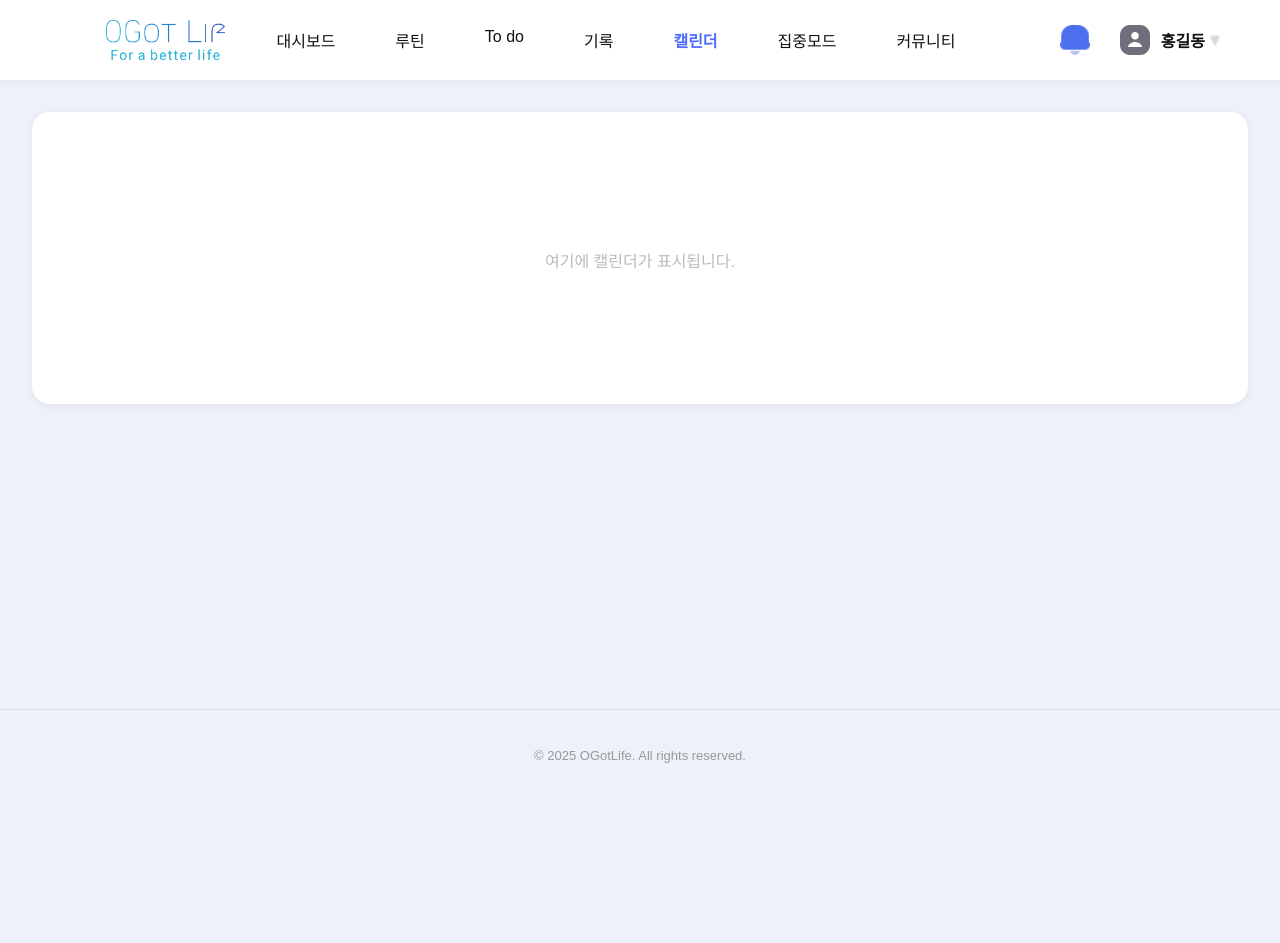
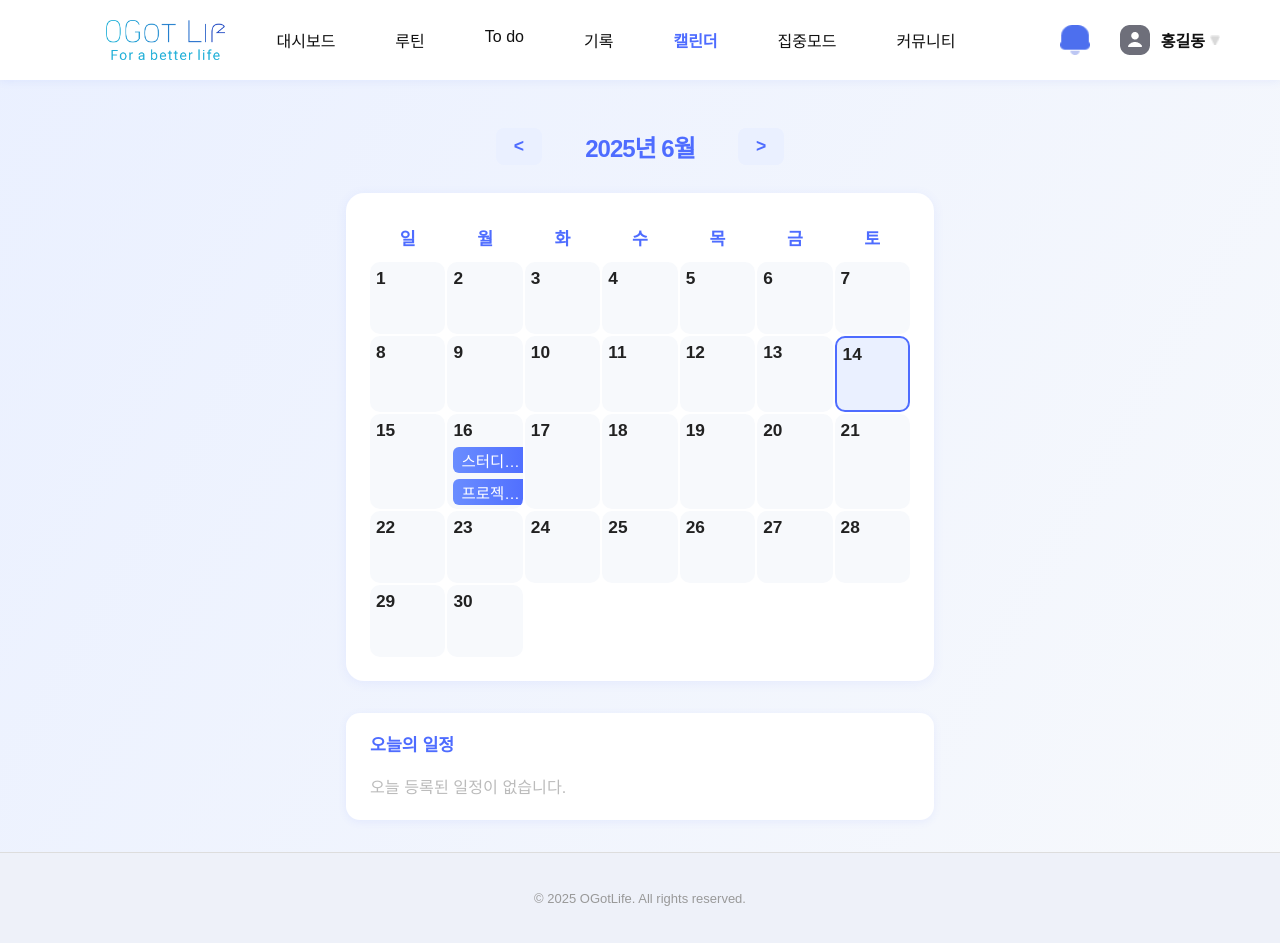
Before and after one commit to roa9618/OGotLife, a React (Create React App) app in the folder frontend/: page /calendar in a window 1280 px wide. Before the commit the page ends 800 px from the top, so only its background shows below. Built offline with nearby package versions, Linux system fonts and the light colour scheme; a web font is replaced by a local one.

Commit message:
[추가] 캘린더 페이지 달력 부분 추가

```diff
--- a/frontend/src/pages/Calendar.js
+++ b/frontend/src/pages/Calendar.js
@@ -1,25 +1,203 @@
-import React from 'react';
+import React, { useState } from 'react';
 import Header from '../components/Header';
 import Footer from '../components/Footer';
+import '../styles/Calendar.css';
+
+function getDaysArray(year, month) {
+    const firstDay = new Date(year, month, 1).getDay();
+    const lastDate = new Date(year, month + 1, 0).getDate();
+    const days = [];
+    let week = [];
+    for (let i = 0; i < firstDay; i++) week.push(null);
+    for (let d = 1; d <= lastDate; d++) {
+        week.push(d);
+        if (week.length === 7) {
+            days.push(week);
+            week = [];
+        }
+    }
+    if (week.length > 0) {
+        while (week.length < 7) week.push(null);
+        days.push(week);
+    }
+    return days;
+}
+
+const todayObj = new Date();
 
 function Calendar() {
+    const [current, setCurrent] = useState({
+        year: todayObj.getFullYear(),
+        month: todayObj.getMonth()
+    });
+    const [events, setEvents] = useState([
+        { date: '2025-06-16', text: '스터디 모임' },
+        { date: '2025-06-16', text: '프로젝트 마감' }
+    ]);
+    const [modal, setModal] = useState({ open: false, date: '', text: '', editIdx: null });
+
+    const days = getDaysArray(current.year, current.month);
+    const monthStr = `${current.year}년 ${current.month + 1}월`;
+
+    const handlePrev = () => {
+        setCurrent(c => {
+            const prevMonth = c.month === 0 ? 11 : c.month - 1;
+            const prevYear = c.month === 0 ? c.year - 1 : c.year;
+            return { year: prevYear, month: prevMonth };
+        });
+    };
+    const handleNext = () => {
+        setCurrent(c => {
+            const nextMonth = c.month === 11 ? 0 : c.month + 1;
+            const nextYear = c.month === 11 ? c.year + 1 : c.year;
+            return { year: nextYear, month: nextMonth };
+        });
+    };
+
+    const openAddModal = (dateStr) => {
+        setModal({ open: true, date: dateStr, text: '', editIdx: null });
+    };
+
+    const openEditModal = (dateStr, idx, text) => {
+        setModal({ open: true, date: dateStr, text, editIdx: idx });
+    };
+
+    const closeModal = () => setModal({ open: false, date: '', text: '', editIdx: null });
+
+    const handleModalSubmit = (e) => {
+        e.preventDefault();
+        if (!modal.text.trim()) return;
+        if (modal.editIdx !== null) {
+            setEvents(events.map((ev, i) =>
+                i === modal.editIdx ? { ...ev, text: modal.text } : ev
+            ));
+        } else {
+            setEvents([...events, { date: modal.date, text: modal.text }]);
+        }
+        closeModal();
+    };
+
+    const handleDelete = (idx) => {
+        setEvents(events.filter((_, i) => i !== idx));
+        closeModal();
+    };
+
+    const getDateStr = (d) =>
+        `${current.year}-${String(current.month + 1).padStart(2, '0')}-${String(d).padStart(2, '0')}`;
+
+    // 오늘 날짜 문자열
+    const todayStr = `${todayObj.getFullYear()}-${String(todayObj.getMonth() + 1).padStart(2, '0')}-${String(todayObj.getDate()).padStart(2, '0')}`;
+    const todayEvents = events.filter(ev => ev.date === todayStr);
+
     return (
-        <div className="dashboard-root">
+        <div className="calendar-root">
             <Header />
-            <div className="dashboard-body layout-container">
-                <div className="dashboard-content">
-                    <main className="dashboard-main">
-                        <div className="dashboard-grid">
-                            <div className="dashboard-progress-row">
-                                <div className="dashboard-progress-card" style={{minHeight: '240px', textAlign: 'center', justifyContent: 'center', alignItems: 'center', display: 'flex'}}>
-                                    <span style={{color:'#bbb'}}>여기에 캘린더가 표시됩니다.</span>
-                                </div>
+            <div className="calendar-main">
+                <div className="calendar-title-row">
+                    <button className="calendar-nav-btn" onClick={handlePrev}>&lt;</button>
+                    <span className="calendar-title">{monthStr}</span>
+                    <button className="calendar-nav-btn" onClick={handleNext}>&gt;</button>
+                </div>
+                <div className="calendar-board">
+                    <div className="calendar-weekdays">
+                        {['일', '월', '화', '수', '목', '금', '토'].map(day => (
+                            <div className="calendar-weekday" key={day}>{day}</div>
+                        ))}
+                    </div>
+                    <div className="calendar-days">
+                        {days.map((week, wi) => (
+                            <div className="calendar-week" key={wi}>
+                                {week.map((d, di) => {
+                                    const dateStr = d ? getDateStr(d) : '';
+                                    const dayEvents = events
+                                        .map((ev, idx) => ({ ...ev, idx }))
+                                        .filter(ev => ev.date === dateStr);
+                                    const isToday =
+                                        d &&
+                                        current.year === todayObj.getFullYear() &&
+                                        current.month === todayObj.getMonth() &&
+                                        d === todayObj.getDate();
+                                    return (
+                                        <div
+                                            className={`calendar-day${d ? '' : ' empty'}${isToday ? ' today' : ''}`}
+                                            key={di}
+                                            onClick={d ? () => openAddModal(dateStr) : undefined}
+                                        >
+                                            {d && <span className="calendar-day-num">{d}</span>}
+                                            {dayEvents.map(ev => (
+                                                <div
+                                                    className="calendar-event"
+                                                    key={ev.idx}
+                                                    onClick={e => {
+                                                        e.stopPropagation();
+                                                        openEditModal(dateStr, ev.idx, ev.text);
+                                                    }}
+                                                >
+                                                    {ev.text}
+                                                </div>
+                                            ))}
+                                        </div>
+                                    );
+                                })}
                             </div>
-                        </div>
-                    </main>
-                    <Footer />
+                        ))}
+                    </div>
+                </div>
+                {/* 오늘 일정 리스트만 표시 */}
+                <div className="calendar-today-event-section">
+                    <div className="calendar-today-event-title">오늘의 일정</div>
+                    {todayEvents.length === 0 ? (
+                        <div className="calendar-today-event-empty">오늘 등록된 일정이 없습니다.</div>
+                    ) : (
+                        <ul className="calendar-today-event-list">
+                            {todayEvents.map((ev, i) => (
+                                <li key={i} className="calendar-today-event-item">
+                                    <span className="calendar-today-event-text">{ev.text}</span>
+                                </li>
+                            ))}
+                        </ul>
+                    )}
                 </div>
             </div>
+            <Footer />
+            {modal.open && (
+                <div className="calendar-modal-overlay" onClick={closeModal}>
+                    <div className="calendar-modal" onClick={e => e.stopPropagation()}>
+                        <div className="calendar-modal-title">
+                            {modal.editIdx !== null ? '일정 수정' : '일정 추가'}
+                        </div>
+                        <form className="calendar-modal-form" onSubmit={handleModalSubmit}>
+                            <div className="calendar-modal-date">{modal.date}</div>
+                            <input
+                                className="calendar-modal-input"
+                                type="text"
+                                value={modal.text}
+                                onChange={e => setModal({ ...modal, text: e.target.value })}
+                                placeholder="일정 내용을 입력하세요"
+                                maxLength={40}
+                                required
+                            />
+                            <div className="calendar-modal-actions">
+                                {modal.editIdx !== null && (
+                                    <button
+                                        type="button"
+                                        className="calendar-modal-delete"
+                                        onClick={() => handleDelete(modal.editIdx)}
+                                    >
+                                        삭제
+                                    </button>
+                                )}
+                                <button type="button" className="calendar-modal-cancel" onClick={closeModal}>
+                                    취소
+                                </button>
+                                <button type="submit" className="calendar-modal-submit">
+                                    {modal.editIdx !== null ? '수정' : '추가'}
+                                </button>
+                            </div>
+                        </form>
+                    </div>
+                </div>
+            )}
         </div>
     );
 }
```
